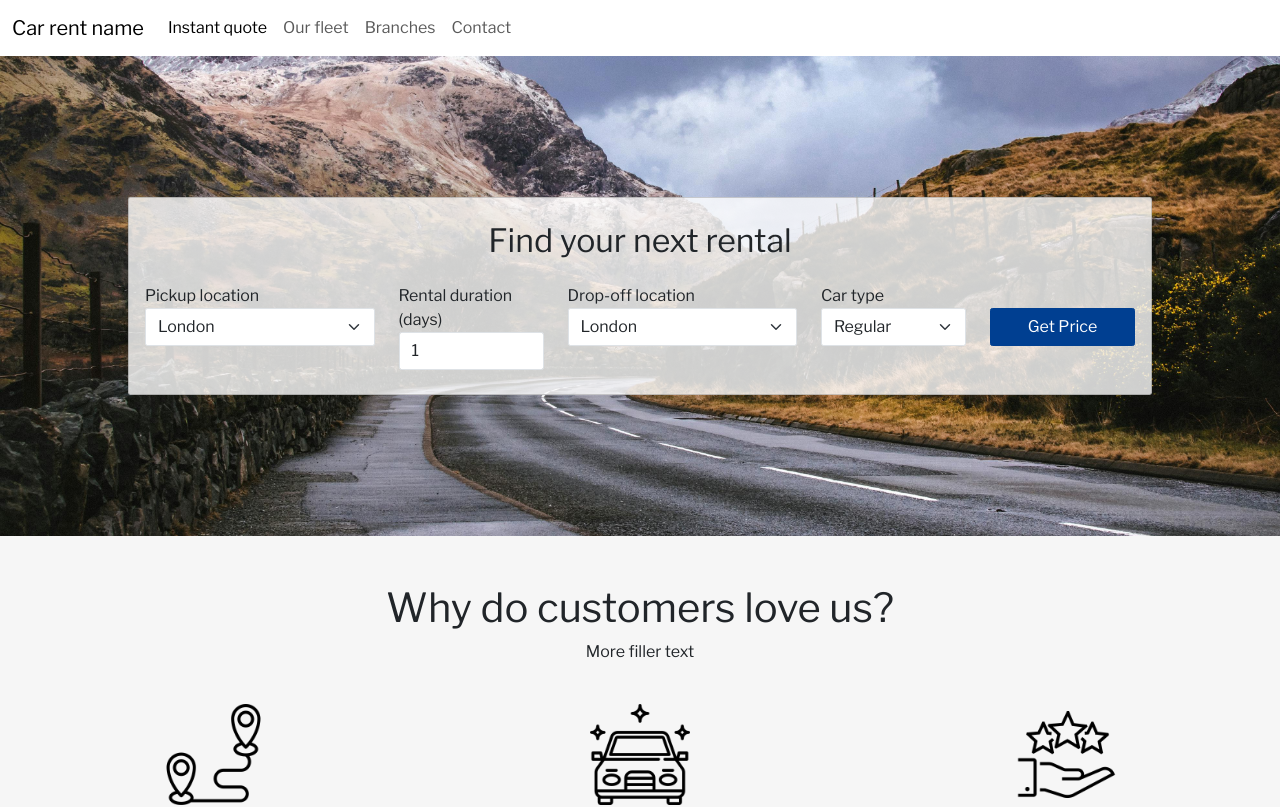
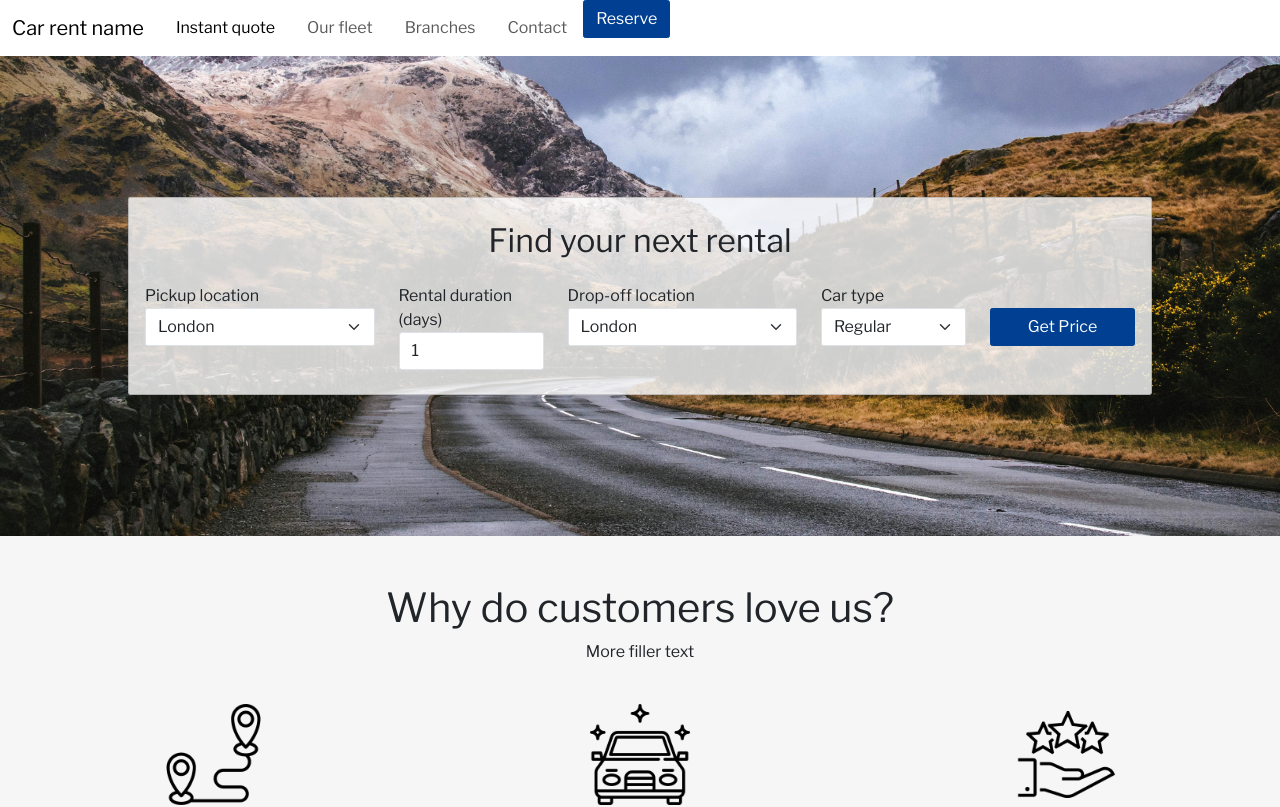
Before and after one commit to ben-oldham1/Car-Rental-Site, a Next.js app: page /home in a window 1280 px wide. Shown: the top 807 px of the page. Built offline with nearby package versions, Linux system fonts and the light colour scheme.

Commit message:
Make active link work

```diff
--- a/src/app/components/NavBar.js
+++ b/src/app/components/NavBar.js
@@ -1,9 +1,14 @@
+"use client"
+
 import React from 'react';
 import Link from 'next/link';
+import { usePathname } from 'next/navigation'
 
 function Navigation() {
+    const pathname = usePathname()
+
     return (
-        <nav className="navbar navbar-expand-lg bg-white">
+        <nav className="navbar navbar-expand-lg py-0 bg-white">
             <div className="container-fluid">
                 <Link href="/home" className="navbar-brand">
                     Car rent name
@@ -22,23 +27,30 @@ function Navigation() {
                 <div className="collapse navbar-collapse" id="navbarNav">
                     <ul className="navbar-nav">
                         <li className="nav-item">
-                            <Link href="/home" className="nav-link active">
+                            <Link href="/home" className={`nav-link p-3 ${pathname === '/home' ? 'active' : ''}`}>
                                 Instant quote
                             </Link>
                         </li>
                         <li className="nav-item">
-                            <Link href="/fleet" className="nav-link">
+                            <Link href="/fleet" className={`nav-link p-3 ${pathname === '/fleet' ? 'active' : ''}`}>
                                 Our fleet
                             </Link>
                         </li>
                         <li className="nav-item">
-                            <Link href="/branches" className="nav-link">
+                            <Link href="/branches" className={`nav-link p-3 ${pathname === '/branches' ? 'active' : ''}`}>
                                 Branches
                             </Link>
                         </li>
                         <li className="nav-item">
-                            <Link href="/contact" className="nav-link">
+                            <Link href="/contact" className={`nav-link p-3 ${pathname === '/contact' ? 'active' : ''}`}>
                                 Contact
+                            </Link>
+                        </li>
+                        <li className="nav-item">
+                            <Link href="/reserve">
+                                <button className='btn btn-primary'>
+                                    Reserve
+                                </button>
                             </Link>
                         </li>
                     </ul>
```
